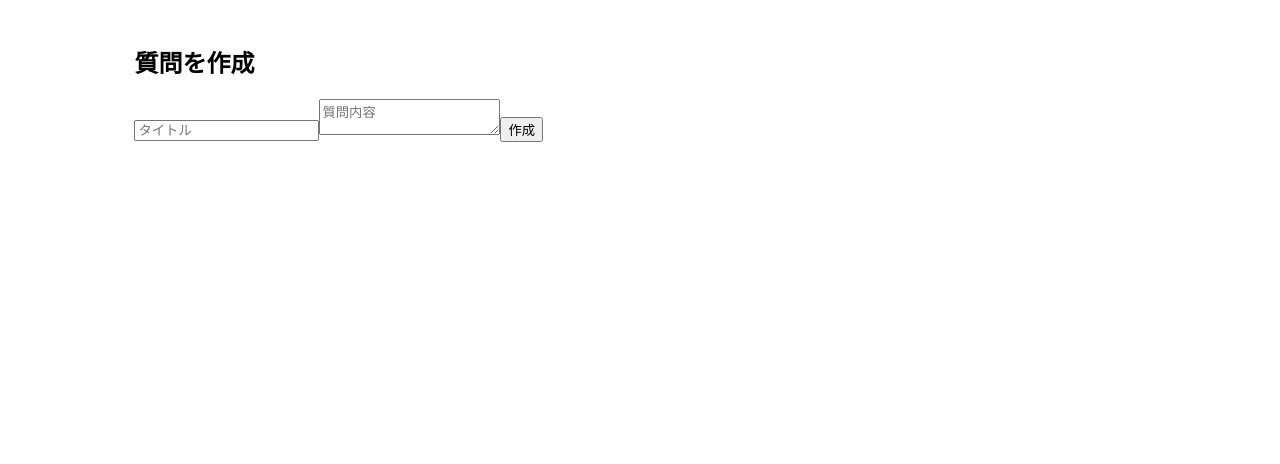
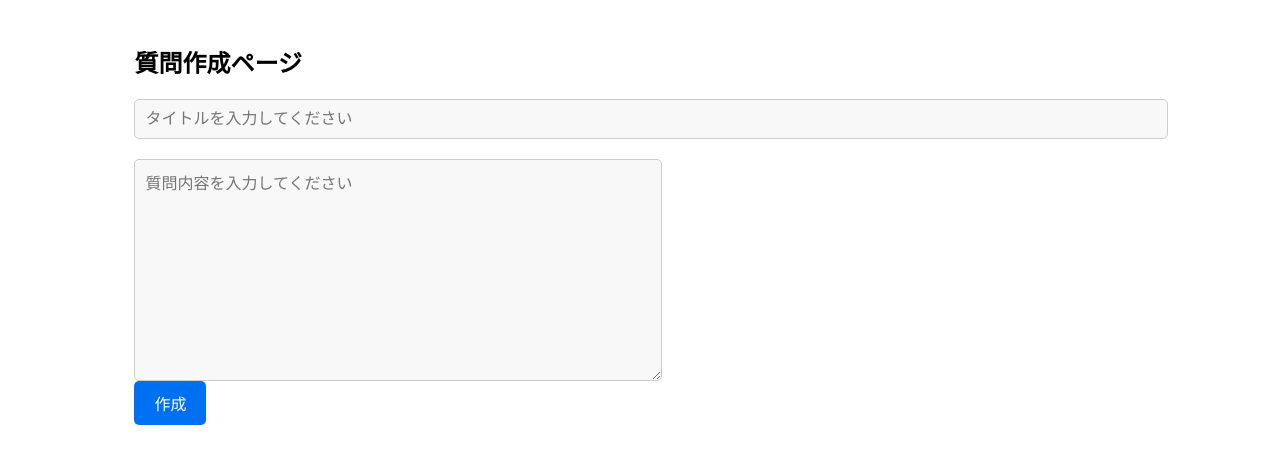
Before and after one commit to e225742/enpit-2024-web2, a Next.js app: page /new_question in a window 1280 px wide. Shown: the top 464 px of the page. Built offline with nearby package versions, Linux system fonts and the light colour scheme.

Commit message:
use client追加

```diff
--- a/src/app/new_question/page.tsx
+++ b/src/app/new_question/page.tsx
@@ -1,11 +1,13 @@
+"use client";  // これを追加することでクライアントコンポーネントとして扱われる
+
 import React, { useState } from 'react';
-import { useRouter } from 'next/navigation'; // リダイレクト用
+import { useRouter } from 'next/navigation'; // next/navigationを使用してリダイレクト
 import styles from './page.module.css';
 
 const NewQuestionPage = () => {
   const [title, setTitle] = useState('');
   const [content, setContent] = useState('');
-  const router = useRouter();
+  const router = useRouter(); // ルーターをインスタンス化
 
   const handleSubmit = async (e: React.FormEvent) => {
     e.preventDefault();
@@ -19,7 +21,8 @@ const NewQuestionPage = () => {
     });
 
     if (res.ok) {
-      router.push('/'); // 質問作成後、トップページへリダイレクト
+      // 質問作成後、トップページにリダイレクト
+      router.push('/');
     } else {
       console.error('質問の作成に失敗しました');
     }
@@ -27,20 +30,27 @@ const NewQuestionPage = () => {
 
   return (
     <div className={styles.container}>
-      <h1>質問を作成</h1>
+      <h1>質問作成ページ</h1>
       <form onSubmit={handleSubmit}>
+        <div className={styles.inputGroup}>
           <input
             type="text"
-          placeholder="タイトル"
+            placeholder="タイトルを入力してください"
             value={title}
             onChange={(e) => setTitle(e.target.value)}
+            className={styles.input}
           />
+        </div>
+        <div className={styles.textAreaContainer}>
           <textarea
-          placeholder="質問内容"
             value={content}
             onChange={(e) => setContent(e.target.value)}
+            placeholder="質問内容を入力してください"
+            rows={10}
+            className={styles.textArea}
           />
-        <button type="submit">作成</button>
+        </div>
+        <button type="submit" className={styles.submitButton}>作成</button>
       </form>
     </div>
   );
```
Lines whose indentation alone changed are shown as unchanged.
